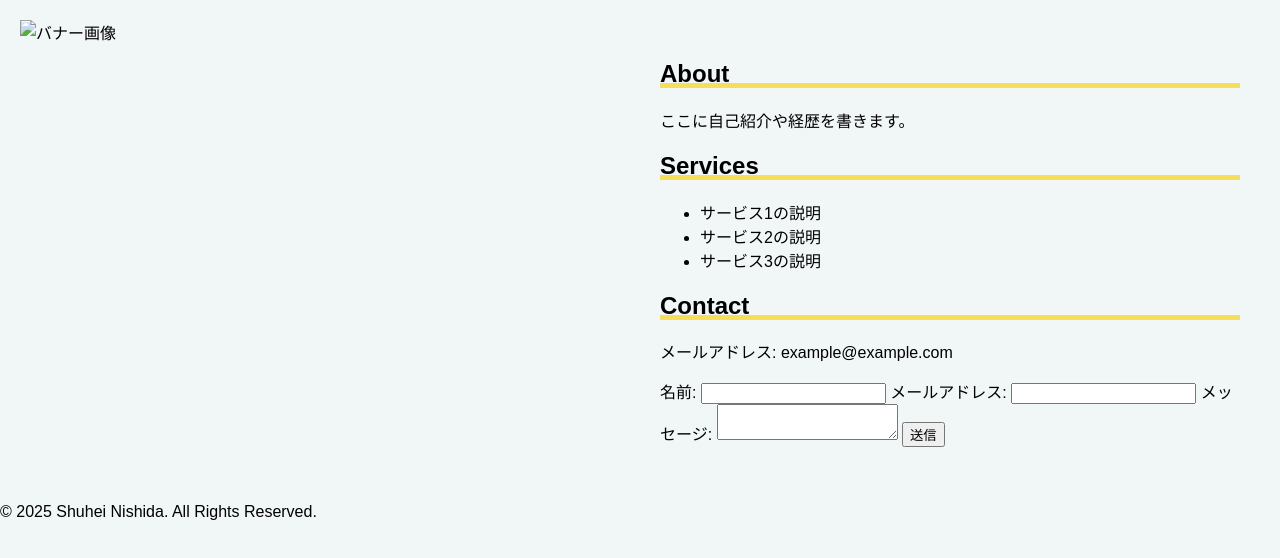
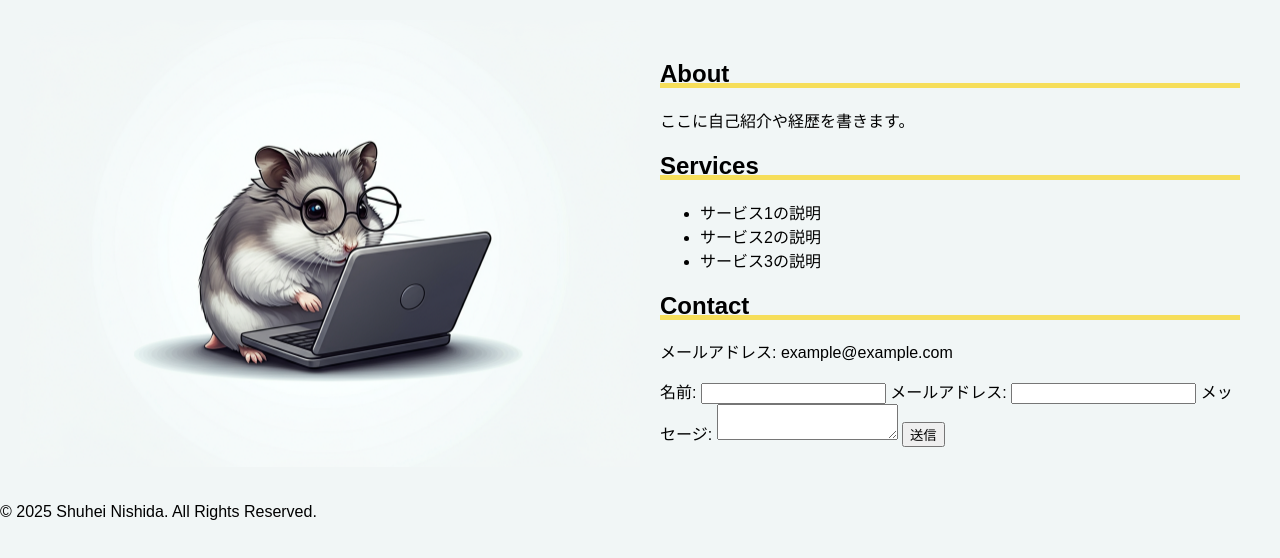
Before and after one commit to SNISDA/home, a plain HTML site: page index.html in a window 1280 px wide. Drawn offline with Linux system fonts and the light colour scheme.

Commit message:
Update index.html

```diff
--- a/index.html
+++ b/index.html
@@ -105,7 +105,7 @@
     <div class="welcome-message" id="welcomeMessage">Welcome!</div>
 
     <div class="content" id="mainContent">
-        <img src="ham_image_logo.png" alt="バナー画像" class="banner-image">
+        <img src="image_logo.png" alt="バナー画像" class="banner-image">
 
         <div class="text-content">
             <section id="about">
```
